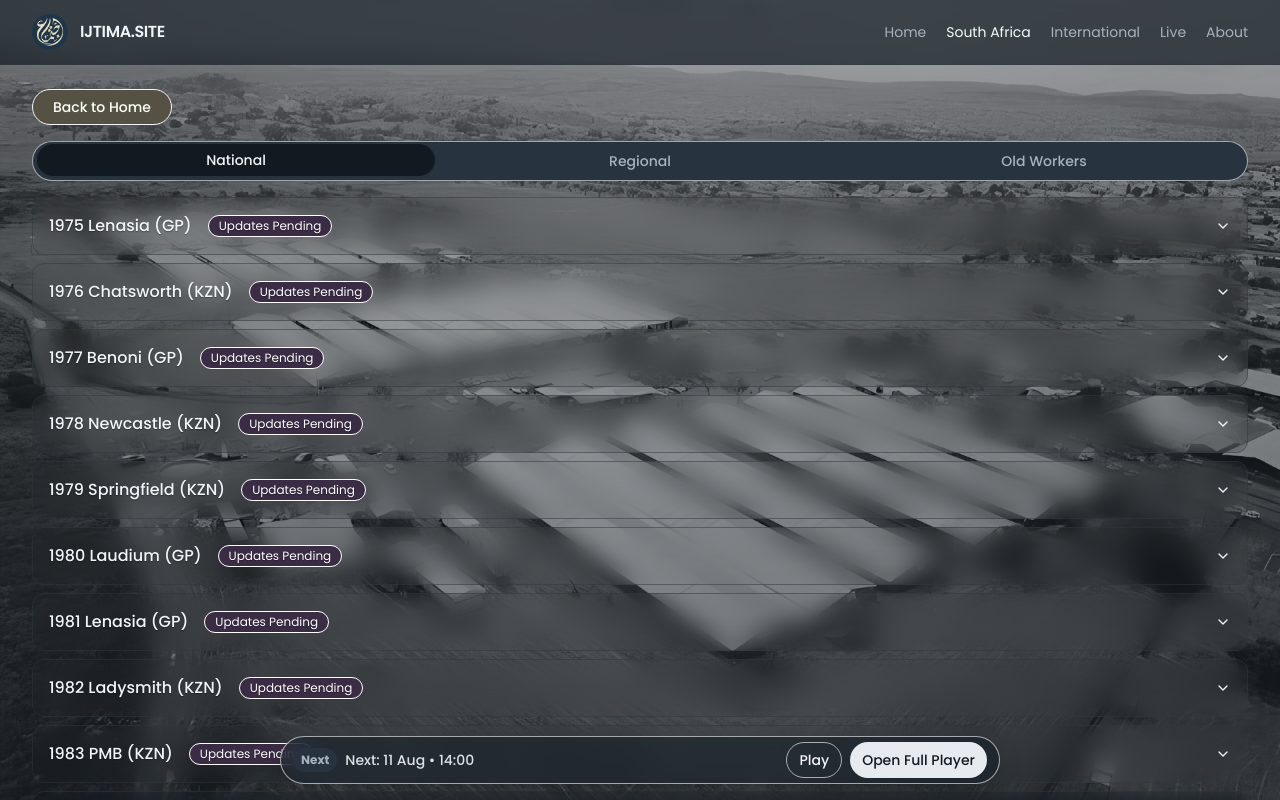
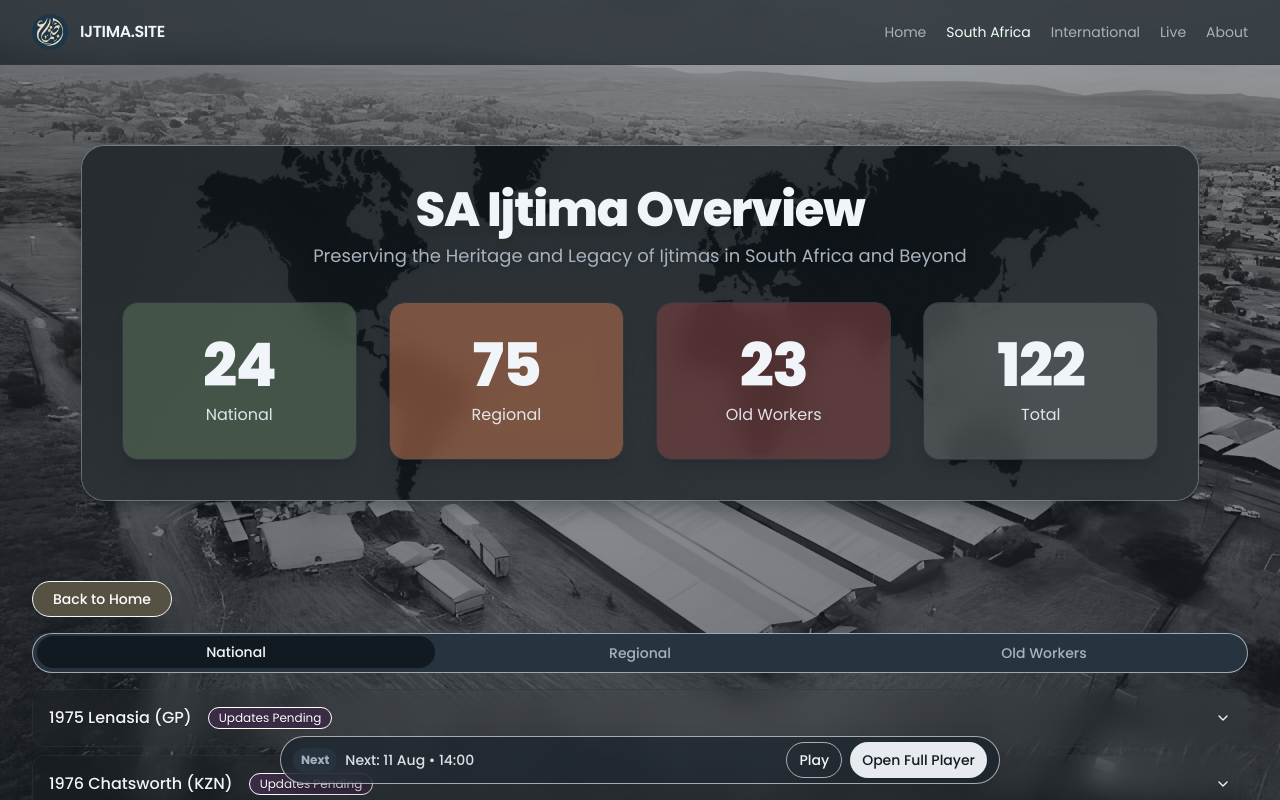
Before and after one commit to Simtechcds/ijtima-site, a React (Vite) app: page /south-africa in a window 1280 px wide. Shown: the top 800 px of the page. Built offline with nearby package versions, Linux system fonts and the light colour scheme.

Commit message:
Update South Africa counter styling
Rename counter block header to "SA Ijtima Overview" and apply specified colors to counter blocks: Sage Pine (National), Clay Saffron (Regional), Oxidized Red (Old Workers), and Iron Mist (Total).

```diff
--- a/src/components/sections/StatisticsSection.tsx
+++ b/src/components/sections/StatisticsSection.tsx
@@ -47,7 +47,7 @@ const CountUp: React.FC<{ end: number; duration?: number; className?: string }>
   );
 };
 
-const StatisticsSection: React.FC<{ stats?: { value: number; label: string; bg: string }[] }> = ({ stats }) => {
+const StatisticsSection: React.FC<{ stats?: { value: number; label: string; bg: string }[]; title?: string }> = ({ stats, title }) => {
   const defaultStats = [
     { value: 50, label: "Years", bg: "stat-brown" },
     { value: 109, label: "Ijtimas", bg: "stat-olive" },
@@ -73,7 +73,7 @@ const StatisticsSection: React.FC<{ stats?: { value: number; label: string; bg:
         <div className="p-6 md:p-8 lg:p-10">
           <header className="mb-6 md:mb-8 text-center">
             <h2 id="stats-title" className="text-3xl md:text-4xl lg:text-5xl font-extrabold tracking-tight text-foreground drop-shadow-xl">
-              Ijtima Overview Insights
+              {title ?? "Ijtima Overview Insights"}
             </h2>
             <p className="mt-2 max-w-3xl mx-auto text-base md:text-lg text-muted-foreground drop-shadow">
               Preserving the Heritage and Legacy of Ijtimas in South Africa and Beyond
--- a/src/index.css
+++ b/src/index.css
@@ -70,6 +70,11 @@
     --stat-olive: 47 9% 40%;
     --stat-slate: 209 8% 31%;
     --stat-plum: 275 13% 35%;
+    /* SA counters */
+    --stat-sage: 126 12% 38%;
+    --stat-saffron: 20 40% 49%;
+    --stat-oxidized: 0 30% 37%;
+    --stat-iron: 200 3% 39%;
   }
 
   .dark {
@@ -117,6 +122,11 @@
     --stat-olive: 47 9% 40%;
     --stat-slate: 209 8% 31%;
     --stat-plum: 275 13% 35%;
+    /* SA counters */
+    --stat-sage: 126 12% 38%;
+    --stat-saffron: 20 40% 49%;
+    --stat-oxidized: 0 30% 37%;
+    --stat-iron: 200 3% 39%;
     /* Extras */
     --glass-white: 0 0% 100%;
     --plum: 275 13% 35%;
@@ -156,6 +166,10 @@
   .stat-olive { background-color: hsl(var(--stat-olive) / 0.6); }
   .stat-slate { background-color: hsl(var(--stat-slate) / 0.6); }
   .stat-plum  { background-color: hsl(var(--stat-plum) / 0.6); }
+  .stat-sage { background-color: hsl(var(--stat-sage) / 0.6); }
+  .stat-saffron { background-color: hsl(var(--stat-saffron) / 0.6); }
+  .stat-oxidized { background-color: hsl(var(--stat-oxidized) / 0.6); }
+  .stat-iron { background-color: hsl(var(--stat-iron) / 0.6); }
 }
 
 /* Month badge theme */
--- a/src/pages/SouthAfrica.tsx
+++ b/src/pages/SouthAfrica.tsx
@@ -5,6 +5,7 @@ import { Button } from "@/components/ui/button";
 import { Accordion, AccordionItem, AccordionTrigger, AccordionContent } from "@/components/ui/accordion";
 import { Badge } from "@/components/ui/badge";
 import type { ReactNode } from "react";
+import StatisticsSection from "@/components/sections/StatisticsSection";
 type SAItemProps = { value: string; label: string; pending?: boolean; children: ReactNode };
 
 const SAItem = ({ value, label, pending = true, children }: SAItemProps) => {
@@ -144,6 +145,15 @@ const SouthAfrica = () => {
   return (
     <main className="space-y-6">
       <Seo title="South Africa — IJTIMA.SITE" description="Local collections including Ijtima and Old Workers." />
+      <StatisticsSection
+        title="SA Ijtima Overview"
+        stats={[
+          { value: 24, label: "National", bg: "stat-sage" },
+          { value: 75, label: "Regional", bg: "stat-saffron" },
+          { value: 23, label: "Old Workers", bg: "stat-oxidized" },
+          { value: 122, label: "Total", bg: "stat-iron" },
+        ]}
+      />
       <Tabs defaultValue="National">
         <div className="mb-4">
           <Link to="/">
```
